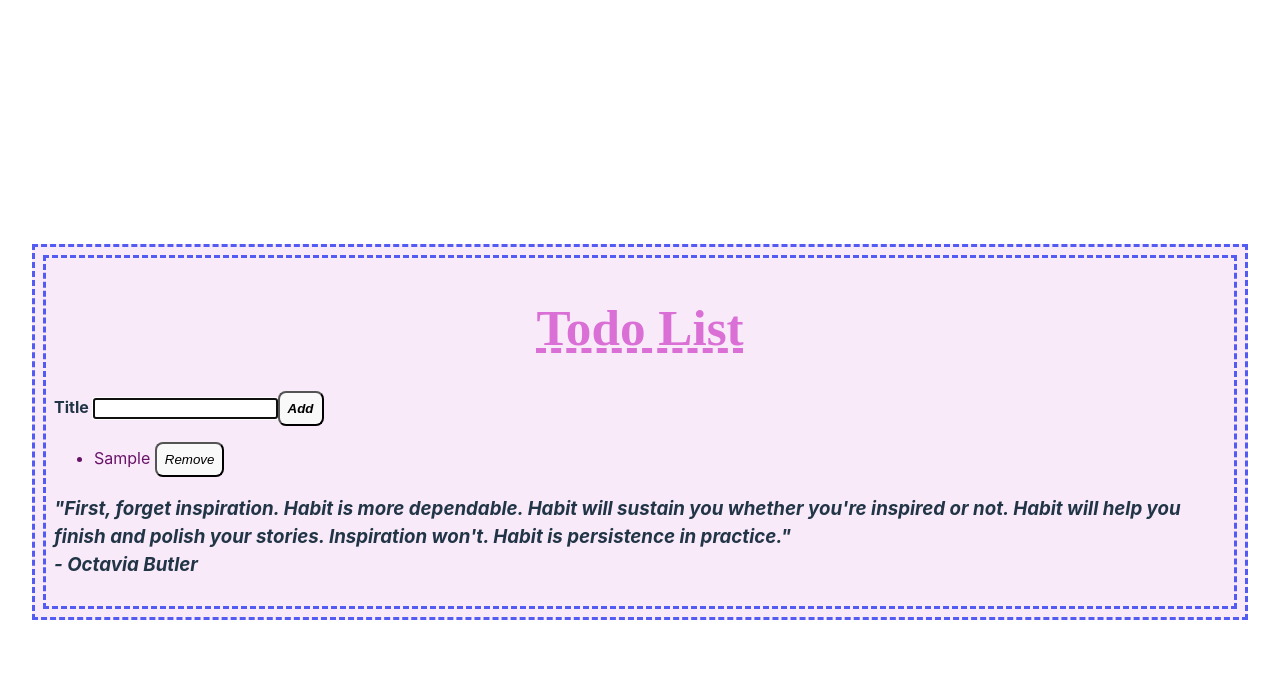
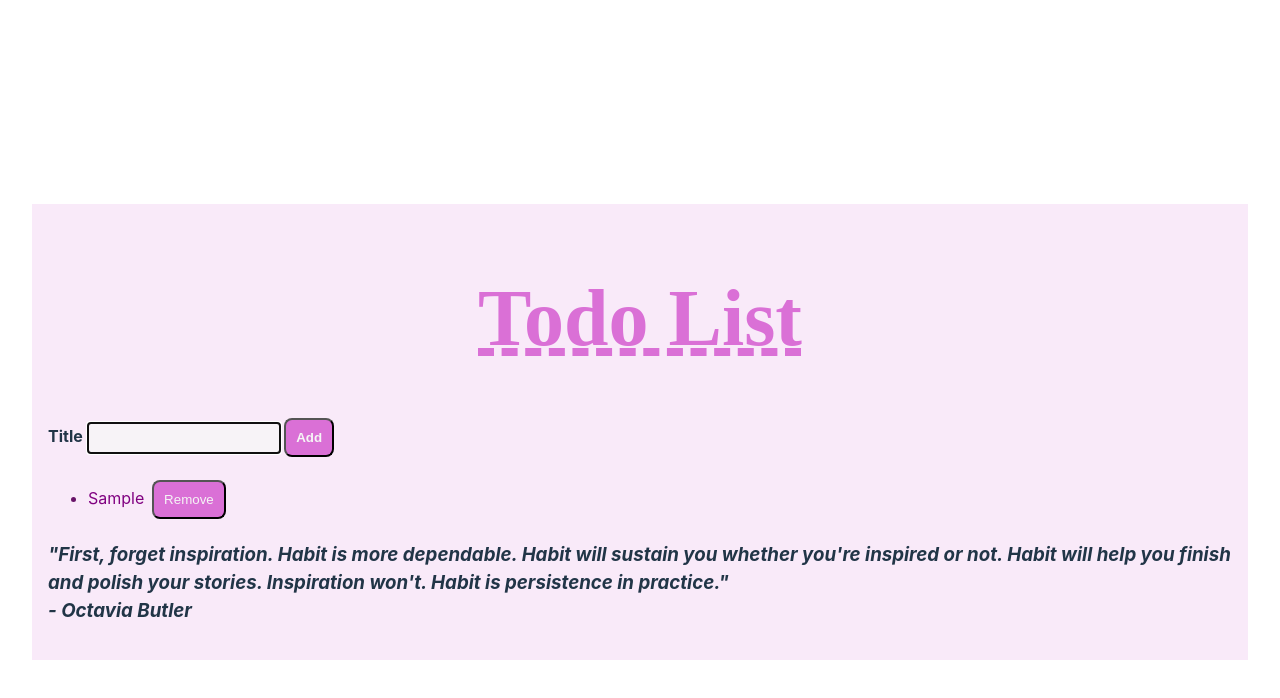
Before and after one commit to tianna-spears/react-todo, a React (Vite) app: page / in a window 1280 px wide. Both pictures are taken after typing "Sample" into the empty fields and a click on the button "Add". Shown: the top 698 px of the page. Built offline with nearby package versions, Linux system fonts and the light colour scheme; a web font is replaced by a local one.

Commit message:
Lesson 3.1 Revised Homework for CSS Styled Components SVG

```diff
--- a/src/TodoListItem.jsx
+++ b/src/TodoListItem.jsx
@@ -1,10 +1,10 @@
 import React from 'react';
-import style from './TodoListItem.module.css'
+import styles from './TodoListItem.module.css'
 
 function TodoListItem ({title, id, onRemoveTodo})  {
     return (
-        <li className={style.ListItem} key={id}>
-            <span> {title} </span>
+        <li className={styles.todolistheader} key={id}>
+            <span className={styles.todotask}> {title} </span>
             <button onClick={() => onRemoveTodo(id)}> Remove </button>
         </li>
     );
--- a/src/TodoListItem.module.css
+++ b/src/TodoListItem.module.css
@@ -5,42 +5,10 @@
   text-align: center;
 }
 
-.logo {
-  height: 6em;
-  padding: 1.5em;
-  will-change: filter;
-  transition: filter 300ms;
-}
-.logo:hover {
-  filter: drop-shadow(0 0 2em #646cffaa);
-}
-.logo.react:hover {
-  filter: drop-shadow(0 0 2em #61dafbaa);
+.todolistheader {
+  color: rgb(104, 19, 104);
 }
 
-@keyframes logo-spin {
-  from {
-    transform: rotate(0deg);
-  }
-  to {
-    transform: rotate(360deg);
-  }
+.todotask {
+  color: purple;
 }
-
-@media (prefers-reduced-motion: no-preference) {
-  a:nth-of-type(2) .logo {
-    animation: logo-spin infinite 20s linear;
-  }
-}
-
-.card {
-  padding: 2em;
-}
-
-.read-the-docs {
-  color: #888;
-}
-
-.ListItem{
-  color: rgb(104, 19, 104);
-}
--- a/src/index.css
+++ b/src/index.css
@@ -2,11 +2,8 @@
   font-family: Inter, system-ui, Avenir, Helvetica, Arial, sans-serif;
   line-height: 1.5;
   font-weight: 400;
-
   color-scheme: light dark;
   color: rgba(255, 255, 255, 0.87);
-  background-color: #242424;
-
   font-synthesis: none;
   text-rendering: optimizeLegibility;
   -webkit-font-smoothing: antialiased;
@@ -16,17 +13,10 @@
 .sevillana-regular {
   font-family: "Sevillana", cursive;
   font-weight: 400;
-  font-style: normal;
 }
 
-
 a {
-  font-weight: 500;
-  color: #646cff;
-}
-
-a:hover {
-  color: #535bf2;
+  color: violet;
 }
 
 body {
@@ -36,11 +26,10 @@ body {
   place-items: center;
   min-width: 320px;
   min-height: 100vh;
-  /* background-image: './src/coffee.png'; */
 }
 
 h1 {
-  font-size: 3.2em;
+  font-size: 5em;
   text-align: center;
   font-family: "Sevillana", cursive;
   line-height: 1.1;
@@ -49,33 +38,27 @@ h1 {
 }
 
 p {
-  color: darkblue;
+  color: rgb(52, 4, 59);
 }
 
 button {
   border-radius: 8px;
-  border: 1px solid transparent black;
-  padding: 0.6em 0.6em;
-  font-style: italic;
-  font-weight: 100;
+  border: 1px transparent #646cff;
+  font-weight: 400;
   cursor: pointer;
-  transition: border-color 0.50s;
-}
+  background-color: orchid;
+  margin: 0.25em;
+  color:whitesmoke;
+  padding: 0.75em;
+  }
 
 button:hover {
-  border-color: #646cff;
-}
-
-button:focus,
-button:focus-visible {
-  outline: 4px auto -webkit-focus-ring-color;
+  border-color: white;
 }
 
 div {
   background-color: rgb(249, 234, 249);
   padding: 0.5em;
-  border:#535bf2;
-  border-style: dashed;
 }
 
 @media (prefers-color-scheme: light) {
@@ -83,10 +66,10 @@ div {
     color: #213547;
     background-color: #ffffff;
   }
-  a:hover {
-    color: #747bff;
-  }
-  button {
-    background-color: #f9f9f9;
-  }
+
+input {
+  background-color: rgb(247, 243, 247);
+  padding: 0.5em;
 }
+
+}
```
